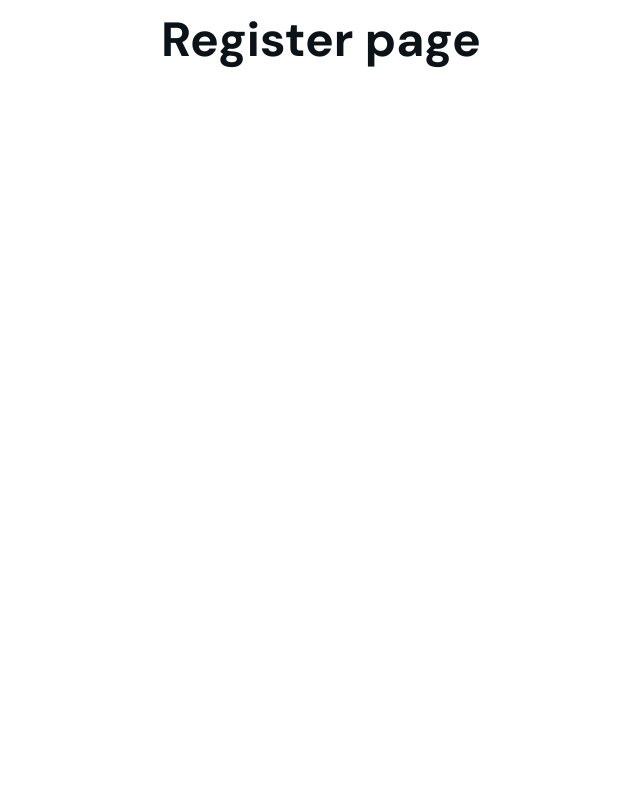
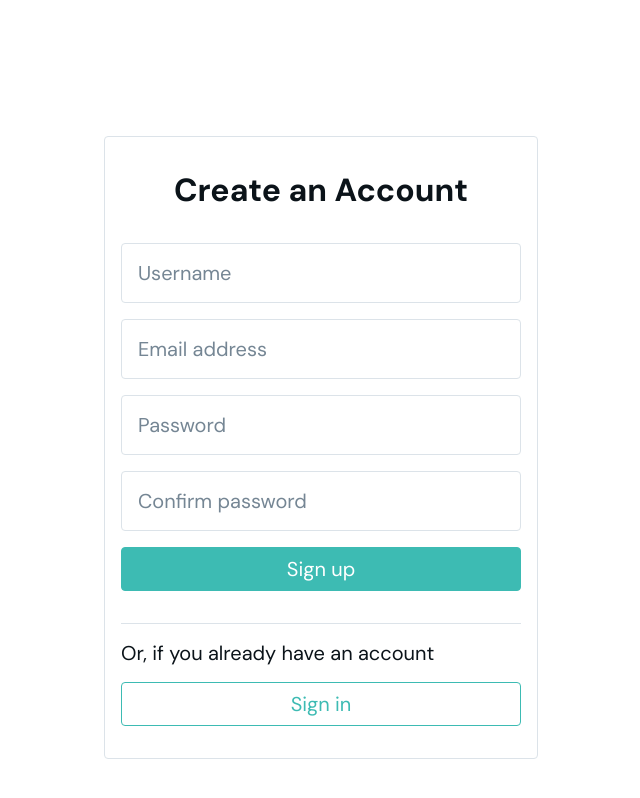
Before and after one commit to EncapsulateSocial/encapsulate-ui, a React (Create React App) app: page /register in a window 1280 px wide. Shown: the top 798 px of the page, without its empty margins (319-959 px from the left). Built offline with nearby package versions, Linux system fonts and the light colour scheme.

Commit message:
Add register form to register page

```diff
--- /dev/null
+++ b/src/sass/layout/forms/register/RegisterForm.scss
@@ -0,0 +1,42 @@
+@import "../../../abstracts/variables";
+
+.RegisterForm {
+    width: $user-auth-form-width;
+    position: absolute;
+    top: calc(2 * $header-height);
+    padding: $large-padding $medium-padding;
+    display: flex;
+    flex-direction: column;
+    border: 1px solid $light-theme-primary-line-color;
+    border-radius: $small-border-radius;
+
+    &__title {
+        text-align: center;
+    }
+
+    &__register-section {
+        padding: 2rem 0;
+        display: flex;
+        flex-direction: column;
+        gap: $medium-gap;
+        border-bottom: 1px solid $light-theme-primary-line-color;
+    }
+
+    &__input-container {
+        display: flex;
+        flex-direction: column;
+        gap: $medium-gap;
+    }
+
+    &__sign-up-button, &__sign-in-button {
+        margin-top: 1rem;
+        width: 100%;
+    }
+
+    &__sign-in-section {
+        padding-top: 1rem;
+        display: flex;
+        flex-direction: column;
+        gap: 1rem;
+    }
+}
--- a/src/sass/main.scss
+++ b/src/sass/main.scss
@@ -11,10 +11,13 @@
 
 // Layout
 @import "./layout/forms/login/LoginForm.scss";
+@import "./layout/forms/register/RegisterForm.scss";
 @import "./layout/headers/Header.scss";
 
 // Pages
 @import "./pages/Home.scss";
+@import "./pages/Login.scss";
+@import "./pages/Register.scss";
 
 // Themes
 
--- /dev/null
+++ b/src/sass/pages/Register.scss
@@ -0,0 +1,11 @@
+@import "../abstracts/variables";
+
+.Register {
+    width: 100vw;
+    height: 100vh;
+    display: flex;
+    flex-direction: row;
+    justify-content: center;
+    align-items: center;
+    position: relative;
+}
--- a/src/views/Register/Register/Register.js
+++ b/src/views/Register/Register/Register.js
@@ -1,7 +1,9 @@
+import RegisterForm from "../RegisterForm/RegisterForm";
+
 const Register = () => {
     return (
-        <div>
-            <h1>Register page</h1>
+        <div className="Register">
+            <RegisterForm />
         </div>
     );
 };
--- a/src/views/Register/RegisterForm/RegisterForm.js
+++ b/src/views/Register/RegisterForm/RegisterForm.js
@@ -0,0 +1,51 @@
+import TextField from "../../../components/forms/TextField/TextField";
+import ButtonField from "../../../components/forms/ButtonField/ButtonField";
+import { useNavigate } from "react-router-dom";
+
+const RegisterForm = () => {
+    let navigate = useNavigate();
+
+    const handleRegisterFormSubmit = (e) => {
+        e.preventDefault();
+    }
+
+    const handleSignInClick = (e) => {
+        e.preventDefault();
+        navigate("/login");
+    }
+
+    return (
+        <form className="RegisterForm" onSubmit={handleRegisterFormSubmit}>
+            <h2 className="RegisterForm__title">Create an Account</h2>
+            <div className="RegisterForm__register-section">
+                <div className="RegisterForm__input-container">
+                    <TextField type="text" label="Username" />
+                    <TextField type="text" label="Email address" />
+                    <TextField type="password" label="Password" />
+                    <TextField type="password" label="Confirm password" />
+                </div>
+                <ButtonField
+                    className="RegisterForm__sign-up-button"
+                    label="Sign up"
+                    type="submit"
+                    fullWidth={true}
+                />
+            </div>
+            <div className="RegisterForm__sign-in-section">
+                <p className="RegisterForm__sign-in-description">
+                    Or, if you already have an account
+                </p>
+                <ButtonField
+                    className="RegisterForm__sign-in-button"
+                    label="Sign in"
+                    type="text"
+                    fill={false}
+                    fullWidth={true}
+                    handler={handleSignInClick}
+                />
+            </div>
+        </form>
+    );
+};
+
+export default RegisterForm;
```
